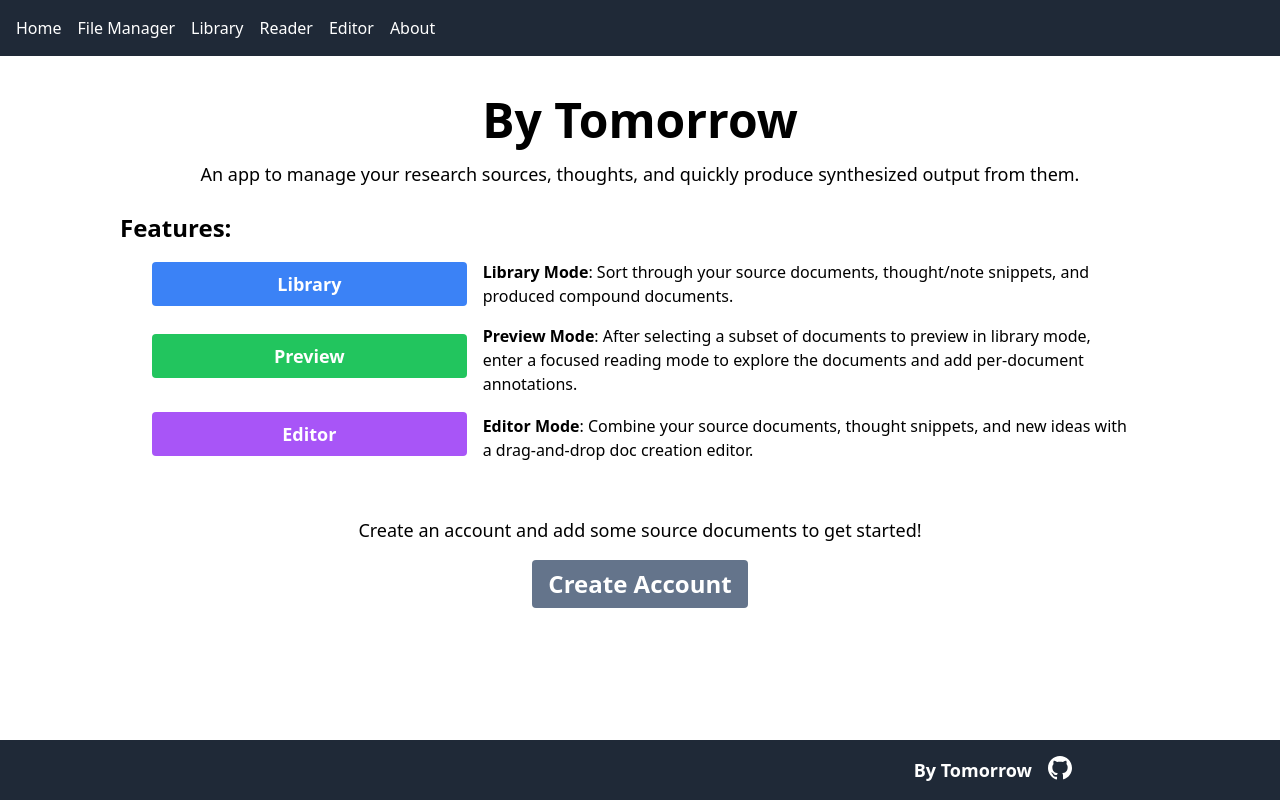
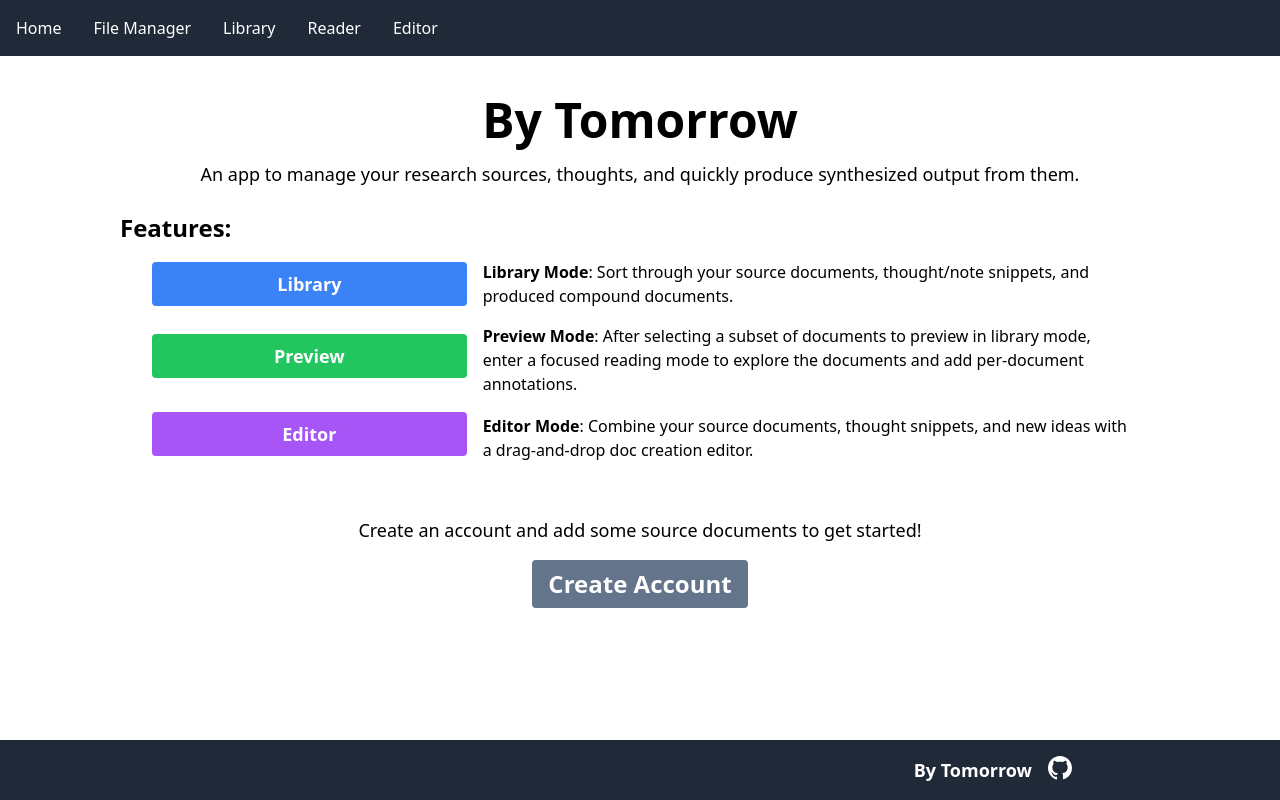
Before and after one commit to drothermel/by-tomorrow-app, a SvelteKit app in the folder by-tomorrow/: page / in a window 1280 px wide. Built offline with nearby package versions, Linux system fonts and the light colour scheme.

Commit message:
remove the about page

```diff
--- a/by-tomorrow/src/routes/+layout.svelte
+++ b/by-tomorrow/src/routes/+layout.svelte
@@ -5,13 +5,12 @@
 
 <!--Header -->
 <nav class="bg-gray-800 p-4">
-	<div class="max-w-7xl mx-auto flex space-x-4">
+	<div class="max-w-7xl mx-auto flex space-x-4 sm:space-x-8">
 		<a href="/" class="text-white hover:text-gray-300">Home</a>
 		<a href="/files" class="text-white hover:text-gray-300">File Manager</a>
 		<a href="/library" class="text-white hover:text-gray-300">Library</a>
 		<a href="/preview" class="text-white hover:text-gray-300">Reader</a>
 		<a href="/editor" class="text-white hover:text-gray-300">Editor</a>
-		<a href="/about" class="text-white hover:text-gray-300">About</a>
 	</div>
 </nav>
 
--- a/by-tomorrow/src/routes/about/+page.svelte
+++ /dev/null
@@ -1,7 +0,0 @@
-<h1>By Tomorrow</h1>
-<h2>A Last Minute Research Productivity Tool</h2>
-<p>
-	We've all been up the night before a meeting or presentation wishing we had
-	started to prepare earlier. Instead prepare faster with way better tooling
-	optimized to accelerate synthesizing many research sources.
-</p>
```
